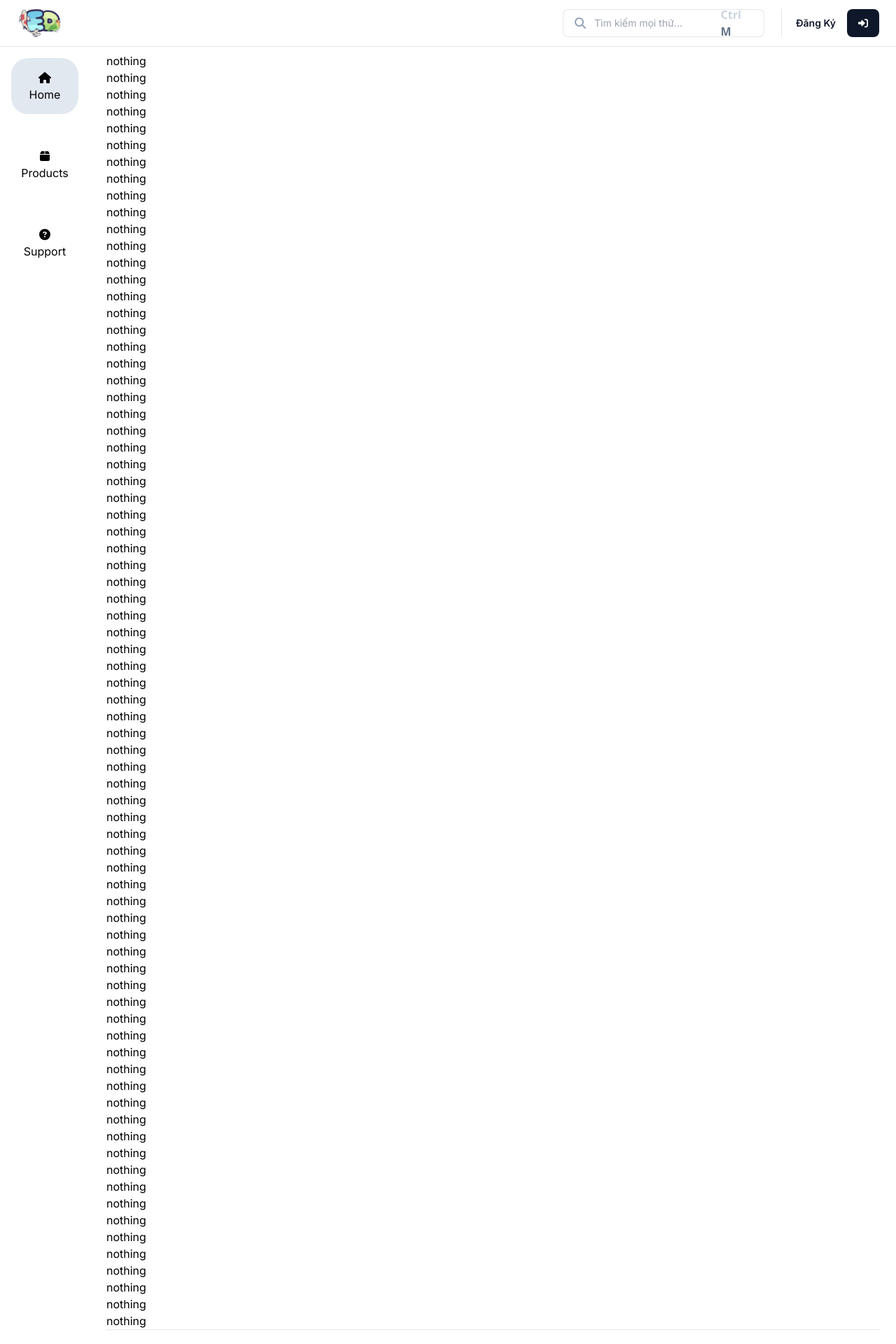
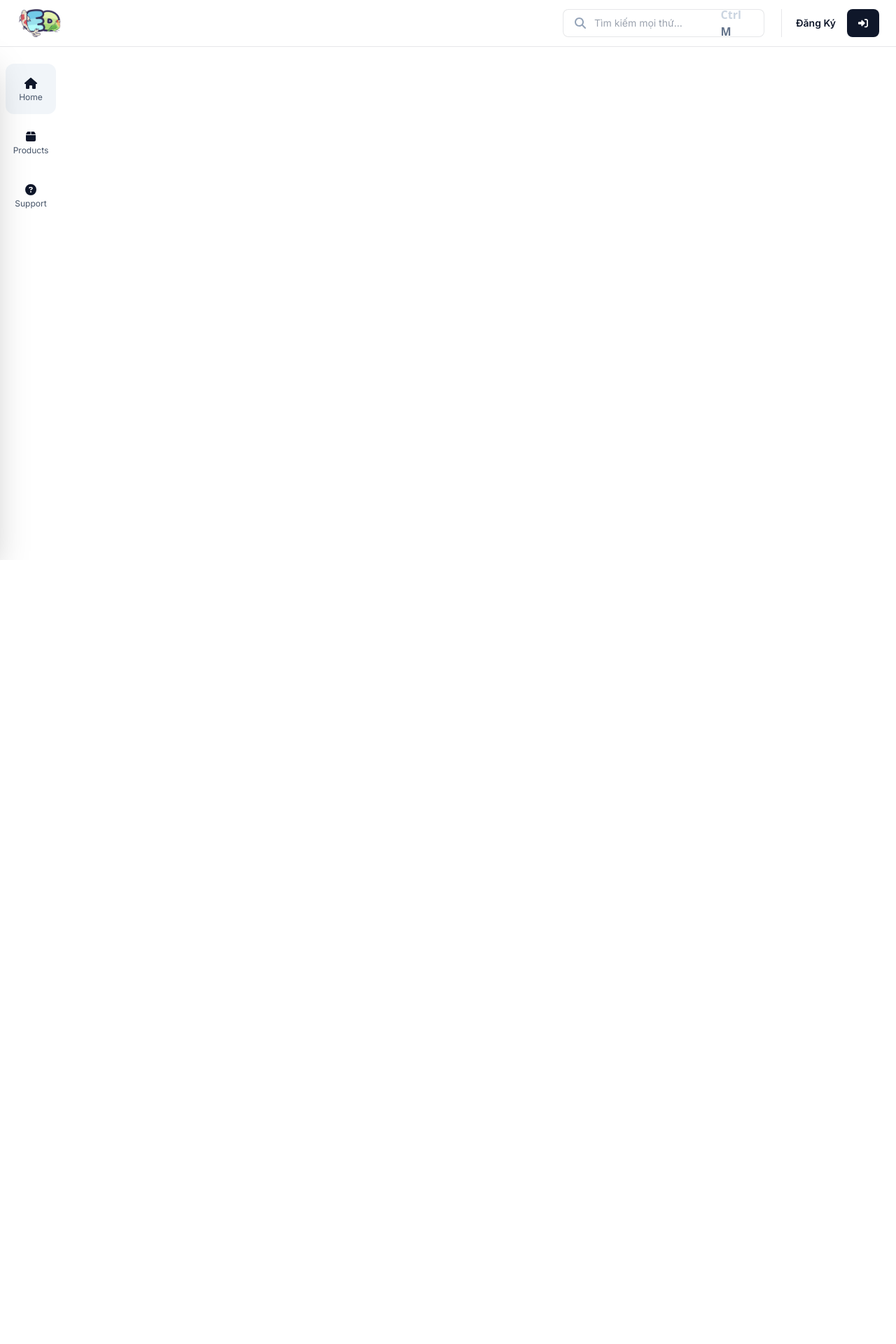
Before and after one commit to CaSapChim/full-stack-shop, a React (Vite) app in the folder client/: page / in a window 1280 px wide. Shown: the top 1920 px of the page at 70% size. After the commit the page ends 800 px from the top, so only its background shows below. Built offline with nearby package versions, Linux system fonts and the light colour scheme.

Commit message:
🎃 Upd: Responsive layout, header, sidebar

```diff
--- a/client/src/App.tsx
+++ b/client/src/App.tsx
@@ -1,23 +1,23 @@
 import { BrowserRouter as Router } from "react-router-dom";
 import { Header, Footer } from "./Page/Home/root";
 import { Navigation } from "./Navigation";
+import { Sidebar } from "./Sidebar";
 import { library } from "@fortawesome/fontawesome-svg-core";
 import { faMagnifyingGlass, faHouse } from "@fortawesome/free-solid-svg-icons";
-import { Sidebar } from "./Sidebar";
 
 library.add(faMagnifyingGlass, faHouse);
 function App() {
   return (
-    <div className="font-inter min-h-screen w-full overflow-hidden">
+    <div className="max-h-dvh w-full overflow-hidden font-inter">
       <Router>
         <Header />
         <div className="flex">
           <Sidebar />
-          <div className="flex-1 overflow-y-auto max-w-6xl mx-auto">
-            <div className="px-6 pt-2">
+          <div className="h-dvh  flex-1 overflow-y-scroll">
+            <div className="mx-auto max-w-6xl px-5">
               <Navigation />
+              <Footer />
             </div>
-            <Footer />
           </div>
         </div>
       </Router>
--- a/client/src/Navigation.tsx
+++ b/client/src/Navigation.tsx
@@ -1,14 +1,14 @@
 import { Route, Routes } from "react-router-dom";
 import { Home } from "./Page/Home/Home";
-import { Products } from "./Page/Products/Components/Products";
-import { Support } from "./Page/Support/Components/Support";
+// import { Products } from "./Page/Products/Components/Products";
+// import { Support } from "./Page/Support/Components/Support";
 
 export const Navigation = () => {
   return (
     <Routes>
       <Route path="/" element={<Home/>} />
-      <Route path="/products" element={<Products/>} />
-      <Route path="/support" element={<Support/>} />
+      {/* <Route path="/products" element={<Products/>} /> */}
+      {/* <Route path="/support" element={<Support/>} /> */}
     </Routes>
   );
 };
--- a/client/src/Page/Home/Components/Header.tsx
+++ b/client/src/Page/Home/Components/Header.tsx
@@ -8,11 +8,19 @@ import {
   faMagnifyingGlass,
   faRightToBracket,
   faBars,
+  faQuestionCircle,
+  faHouse,
+  faBox,
 } from "@fortawesome/free-solid-svg-icons";
 
 export const Header: React.FC = memo(() => {
   const [isFocused, setIsFocused] = useState<boolean>(false);
   const inputRef = useRef<HTMLInputElement>(null);
+  const [isOpen, setIsOpen] = useState(false);
+
+  const toggleMenu = () => {
+    setIsOpen(!isOpen);
+  };
 
   const handleKeyDown = (event: KeyboardEvent) => {
     if (event.ctrlKey && event.key === "m") {
@@ -21,7 +29,6 @@ export const Header: React.FC = memo(() => {
   };
 
   useEffect(() => {
-
     window.addEventListener("keydown", handleKeyDown);
 
     return () => {
@@ -29,11 +36,29 @@ export const Header: React.FC = memo(() => {
     };
   }, []);
 
+  const items = [
+    { name: "Home", link: "/", icon: <FontAwesomeIcon icon={faHouse} /> },
+    {
+      name: "Products",
+      link: "/products",
+      icon: <FontAwesomeIcon icon={faBox} />,
+    },
+    {
+      name: "Support",
+      link: "/support",
+      icon: <FontAwesomeIcon icon={faQuestionCircle} />,
+    },
+  ];
+
   return (
-    <header className="sticky left-0 top-0 border-b-[1px] border-b-slate-900/10 z-50">
+    <>
+      <header className="z-50 border-b-[1px] border-b-slate-900/10">
         <div className="flex h-[66px] items-center bg-white px-6">
           <div className="flex items-center gap-3">
-          <div className="block cursor-pointer text-lg text-slate-900 transition-all duration-300 hover:text-slate-700 md:hidden">
+            <div
+              className="block cursor-pointer text-lg text-slate-900 transition-all duration-300 hover:text-slate-700 md:hidden"
+              onClick={toggleMenu}
+            >
               <FontAwesomeIcon icon={faBars} />
             </div>
             <div className="h-10">
@@ -90,5 +115,34 @@ export const Header: React.FC = memo(() => {
           </div>
         </div>
       </header>
+      <nav
+        className={`absolute left-0 top-[67px] z-40 h-full w-full max-w-96 bg-white p-5 shadow-2xl transition-transform ${
+          isOpen ? "translate-x-0" : "-translate-x-full"
+        }`}
+        style={{
+          height: "calc(-68px + 100dvh)",
+        }}
+      >
+        <ul>
+          {items.map((i) => (
+            <li
+              key={i.name}
+              className="mt-1 flex cursor-pointer flex-col gap-y-10"
+            >
+              <Link to={i.link}>
+                <div
+                  className="
+                  flex w-full items-center gap-5 rounded-full px-6 py-3 duration-300 hover:bg-slate-100
+                     "
+                >
+                  <span>{i.icon}</span>
+                  <span>{i.name}</span>
+                </div>
+              </Link>
+            </li>
+          ))}
+        </ul>
+      </nav>
+    </>
   );
 });
--- a/client/src/Page/Home/Home.tsx
+++ b/client/src/Page/Home/Home.tsx
@@ -1,83 +1,7 @@
 export const Home = () => {
-    return (
-        <>
-            <h1>nothing</h1>
-            <h1>nothing</h1>
-            <h1>nothing</h1>
-            <h1>nothing</h1>
-            <h1>nothing</h1>
-            <h1>nothing</h1>
-            <h1>nothing</h1>
-            <h1>nothing</h1>
-            <h1>nothing</h1>
-            <h1>nothing</h1>
-            <h1>nothing</h1>
-            <h1>nothing</h1>
-            <h1>nothing</h1>
-            <h1>nothing</h1>
-            <h1>nothing</h1>
-            <h1>nothing</h1>
-            <h1>nothing</h1>
-            <h1>nothing</h1>
-            <h1>nothing</h1>
-            <h1>nothing</h1>
-            <h1>nothing</h1>
-            <h1>nothing</h1>
-            <h1>nothing</h1>
-            <h1>nothing</h1>
-            <h1>nothing</h1>
-            <h1>nothing</h1>
-            <h1>nothing</h1>
-            <h1>nothing</h1>
-            <h1>nothing</h1>
-            <h1>nothing</h1>
-            <h1>nothing</h1>
-            <h1>nothing</h1>
-            <h1>nothing</h1>
-            <h1>nothing</h1>
-            <h1>nothing</h1>
-            <h1>nothing</h1>
-            <h1>nothing</h1>
-            <h1>nothing</h1>
-            <h1>nothing</h1>
-            <h1>nothing</h1>
-            <h1>nothing</h1>
-            <h1>nothing</h1>
-            <h1>nothing</h1>
-            <h1>nothing</h1>
-            <h1>nothing</h1>
-            <h1>nothing</h1>
-            <h1>nothing</h1>
-            <h1>nothing</h1>
-            <h1>nothing</h1>
-            <h1>nothing</h1>
-            <h1>nothing</h1>
-            <h1>nothing</h1>
-            <h1>nothing</h1>
-            <h1>nothing</h1>
-            <h1>nothing</h1>
-            <h1>nothing</h1>
-            <h1>nothing</h1>
-            <h1>nothing</h1>
-            <h1>nothing</h1>
-            <h1>nothing</h1>
-            <h1>nothing</h1>
-            <h1>nothing</h1>
-            <h1>nothing</h1>
-            <h1>nothing</h1>
-            <h1>nothing</h1>
-            <h1>nothing</h1>
-            <h1>nothing</h1>
-            <h1>nothing</h1>
-            <h1>nothing</h1>
-            <h1>nothing</h1>
-            <h1>nothing</h1>
-            <h1>nothing</h1>
-            <h1>nothing</h1>
-            <h1>nothing</h1>
-            <h1>nothing</h1>
-            <h1>nothing</h1>
-
-        </>
-    )
-}
+  return (
+    <>
+      <div className="h-[1000px]"></div>
+    </>
+  );
+};
--- a/client/src/Sidebar.tsx
+++ b/client/src/Sidebar.tsx
@@ -1,39 +1,49 @@
 import { useState } from "react";
 import { FontAwesomeIcon } from "@fortawesome/react-fontawesome";
-import { faHouse, faQuestionCircle, faBox } from "@fortawesome/free-solid-svg-icons";
+import {
+  faHouse,
+  faQuestionCircle,
+  faBox,
+} from "@fortawesome/free-solid-svg-icons";
 import { Link } from "react-router-dom";
 
 export const Sidebar = () => {
   const items = [
-    {name: "Home", link: "/", icon: <FontAwesomeIcon icon={faHouse}/>},
-    {name: "Products", link: "/products", icon: <FontAwesomeIcon icon={faBox}/>},
-    {name: "Support", link: "/support", icon: <FontAwesomeIcon icon={faQuestionCircle}/>},
-  ]
+    { name: "Home", link: "/", icon: <FontAwesomeIcon icon={faHouse} /> },
+    {
+      name: "Products",
+      link: "/products",
+      icon: <FontAwesomeIcon icon={faBox} />,
+    },
+    {
+      name: "Support",
+      link: "/support",
+      icon: <FontAwesomeIcon icon={faQuestionCircle} />,
+    },
+  ];
 
   const [activeLink, setActiveLink] = useState("Home");
 
   return (
-    <aside className="w-32 h-[70vh] sticky left-0 top-16 ">
+    <aside className="absolute h-full w-24 -translate-x-full md:static md:translate-x-0">
       {
-        <ul>
-          {
-            items.map((i) => (
-              <li key={i.name} className="p-4 cursor-pointer">
+        <ul className="mt-6 px-2">
+          {items.map((i) => (
+            <li key={i.name} className="mt-1 cursor-pointer">
               <Link to={i.link}>
                 <div
                   className={`
-                      flex flex-col items-center hover:bg-slate-200 px-2 py-4 duration-300 rounded-3xl
-                      ${activeLink.toLocaleLowerCase() === i.name.toLowerCase() ? "bg-slate-200" : ""}
+                  flex size-[72px] flex-col items-center justify-center rounded-xl duration-300 hover:bg-slate-50
+                      ${activeLink.toLocaleLowerCase() === i.name.toLowerCase() ? "bg-slate-100" : ""}
                     `}
                   onClick={() => setActiveLink(i.name)}
                 >
-                    <span>{i.icon}</span>
-                    <span>{i.name}</span>
+                  <span className="text-slate-900">{i.icon}</span>
+                  <span className="text-xs text-slate-600">{i.name}</span>
                 </div>
               </Link>
             </li>
-            ))
-          }
+          ))}
         </ul>
       }
     </aside>
```
Lines whose indentation alone changed are shown as unchanged.
